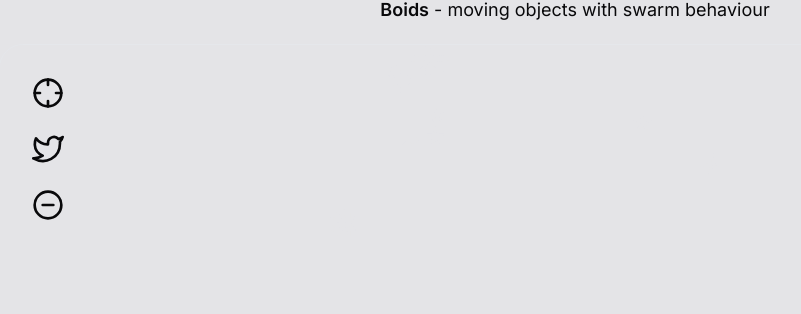
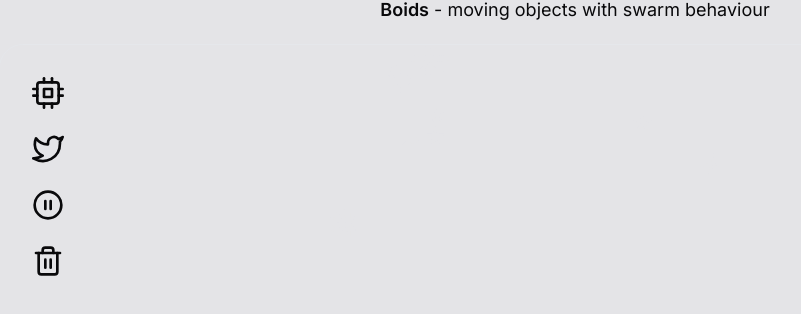
Before and after one commit to b8-software/b8.software, a Next.js app: page / in a window 1280 px wide. Shown: the part 820-1134 px from the top of the page, without its empty margins (65-866 px from the left). Built offline with nearby package versions, Linux system fonts and the light colour scheme.

Commit message:
✨ pause button

```diff
--- a/src/app/Boids.tsx
+++ b/src/app/Boids.tsx
@@ -275,6 +275,8 @@ export default function Boids() {
 
   const [isDebug, setIsDebug] = useState(false);
   const [isEmojis, setIsEmojis] = useState(false);
+  const [isPaused, setIsPaused] = useState(false);
+  const [isTrailEnabled, setIsTrailEnabled] = useState(false);
 
   const [colors, setColors] = useState<(typeof colorTheme)["dark" | "light"]>(colorTheme.dark);
 
@@ -291,11 +293,13 @@ export default function Boids() {
   }, []);
 
   const draw = useCallback(
-    (ctx: CanvasRenderingContext2D, time: number) => {
-      const delta = Math.min((lastTime.current !== -1 ? time - lastTime.current : 0) / 60, 5); // prevent large delta when tab is inactive
-      lastTime.current = time;
-
-      if (delta === 0) return;
+    (ctx: CanvasRenderingContext2D, time: number, noMovement: boolean = false) => {
+      let delta = 0;
+      if (!noMovement) {
+        delta = (lastTime.current !== -1 ? time - lastTime.current : 0) / 60;
+        delta = Math.min(delta, 5); // prevent large delta when tab is inactive
+        lastTime.current = time;
+      }
 
       if (boids.length === 0) return;
       // else console.log(boids);
@@ -348,9 +352,8 @@ export default function Boids() {
 
         boid.acceleration[0] *= baseSpeedMultiplier;
         boid.acceleration[1] *= baseSpeedMultiplier;
-      });
 
-      boids.forEach((boid, icon) => {
+        // accelerate
         const speed = Math.hypot(...boid.velocity);
 
         // limit velocity with friction
@@ -366,8 +369,10 @@ export default function Boids() {
         // wrap around
         boid.position[0] = (boid.position[0] + dimensions.width) % dimensions.width;
         boid.position[1] = (boid.position[1] + dimensions.height) % dimensions.height;
+      });
 
-        // draw
+      // draw!
+      boids.forEach((boid, icon) => {
         ctx.fillStyle = colors.boid;
         ctx.strokeStyle = colors.boid;
         ctx.lineWidth = 2;
@@ -438,17 +443,28 @@ export default function Boids() {
   };
 
   useEffect(() => {
+    const ctx = canvasRef.current?.getContext("2d");
+    if (!ctx) return;
+
+    draw(ctx, 0, true);
+  }, [boids, draw]);
+
+  useEffect(() => {
     resize();
     window.addEventListener("resize", resize);
     return () => window.removeEventListener("resize", resize);
   }, []);
 
   useEffect(() => {
+    if (isPaused) return;
+
     const canvas = canvasRef.current;
     if (!canvas) return;
 
     canvas.width = dimensions.width;
     canvas.height = dimensions.height;
+
+    lastTime.current = -1;
 
     const ctx = canvas?.getContext("2d");
     if (!ctx) return;
@@ -462,7 +478,7 @@ export default function Boids() {
     animationId = requestAnimationFrame(drawWithCtx);
 
     return () => cancelAnimationFrame(animationId);
-  }, [canvasRef, dimensions, draw]);
+  }, [canvasRef, dimensions, draw, isPaused]);
 
   return (
     <>
@@ -483,11 +499,16 @@ export default function Boids() {
             strokeLinecap="round"
             strokeLinejoin="round"
           >
-            <circle cx="12" cy="12" r="10"></circle>
-            <line x1="22" y1="12" x2="18" y2="12"></line>
-            <line x1="6" y1="12" x2="2" y2="12"></line>
-            <line x1="12" y1="6" x2="12" y2="2"></line>
-            <line x1="12" y1="22" x2="12" y2="18"></line>
+            <rect x="4" y="4" width="16" height="16" rx="2" ry="2"></rect>
+            <rect x="9" y="9" width="6" height="6"></rect>
+            <line x1="9" y1="1" x2="9" y2="4"></line>
+            <line x1="15" y1="1" x2="15" y2="4"></line>
+            <line x1="9" y1="20" x2="9" y2="23"></line>
+            <line x1="15" y1="20" x2="15" y2="23"></line>
+            <line x1="20" y1="9" x2="23" y2="9"></line>
+            <line x1="20" y1="14" x2="23" y2="14"></line>
+            <line x1="1" y1="9" x2="4" y2="9"></line>
+            <line x1="1" y1="14" x2="4" y2="14"></line>
           </svg>
         </button>
         <button
@@ -509,6 +530,26 @@ export default function Boids() {
           </svg>
         </button>
         <button
+          aria-pressed={isPaused}
+          className="w-12 p-2 h-max rounded-full hover:bg-zinc-300 dark:hover:bg-zinc-800 transition-colors shrink-0 aria-pressed:bg-orange-500/40 aria-pressed:text-orange-500"
+          onClick={() => setIsPaused(isPaused => !isPaused)}
+          title="pause"
+        >
+          <svg
+            xmlns="http://www.w3.org/2000/svg"
+            viewBox="0 0 24 24"
+            fill="none"
+            stroke="currentColor"
+            strokeWidth="2"
+            strokeLinecap="round"
+            strokeLinejoin="round"
+          >
+            <circle cx="12" cy="12" r="10"></circle>
+            <line x1="10" y1="15" x2="10" y2="9"></line>
+            <line x1="14" y1="15" x2="14" y2="9"></line>
+          </svg>
+        </button>
+        <button
           className="w-12 p-2 h-max rounded-full hover:bg-zinc-300 dark:hover:bg-zinc-800 transition-colors shrink-0 aria-checked:bg-greenest-500/40"
           onClick={() => setBoids(boids => boids.slice(0, Math.ceil(boids.length / 2)))}
           title="remove half of the boids"
@@ -522,8 +563,10 @@ export default function Boids() {
             strokeLinecap="round"
             strokeLinejoin="round"
           >
-            <circle cx="12" cy="12" r="10"></circle>
-            <line x1="8" y1="12" x2="16" y2="12"></line>
+            <polyline points="3 6 5 6 21 6"></polyline>
+            <path d="M19 6v14a2 2 0 0 1-2 2H7a2 2 0 0 1-2-2V6m3 0V4a2 2 0 0 1 2-2h4a2 2 0 0 1 2 2v2"></path>
+            <line x1="10" y1="11" x2="10" y2="17"></line>
+            <line x1="14" y1="11" x2="14" y2="17"></line>
           </svg>
         </button>
       </div>
```
